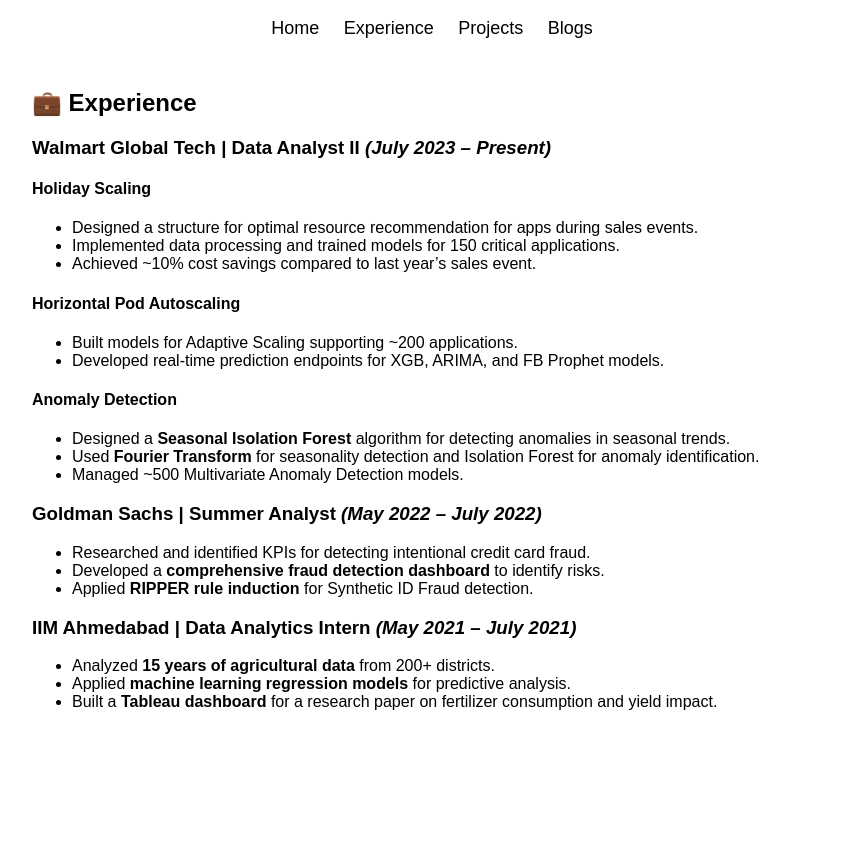
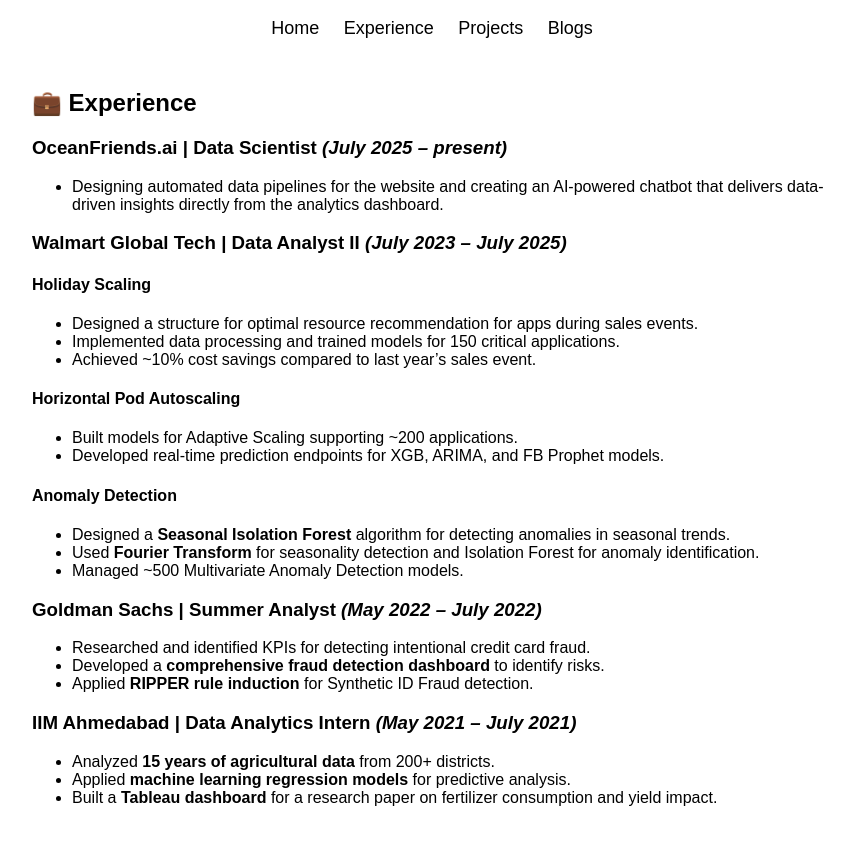
Before and after one commit to rishitarya/rishitarya.github.io, a Jekyll site: the page built from experience.md, in a window 1280 px wide. Shown: the top 845 px of the page, without its empty margins (208-1062 px from the left). Built offline with Jekyll 4.4.1, drawn with Linux system fonts in a browser that asks for light colours; our own code applies the rules of GitHub Pages for plain Markdown files.

Commit message:
Update experience.md

```diff
--- a/experience.md
+++ b/experience.md
@@ -1,6 +1,9 @@
 ## 💼 Experience
 
-### Walmart Global Tech | Data Analyst II _(July 2023 – Present)_
+### OceanFriends.ai | Data Scientist _(July 2025 – present)_
+- Designing automated data pipelines for the website and creating an AI-powered chatbot that delivers data-driven insights directly from the analytics dashboard.
+
+### Walmart Global Tech | Data Analyst II _(July 2023 – July 2025)_
 
 #### **Holiday Scaling**
 - Designed a structure for optimal resource recommendation for apps during sales events.
```
